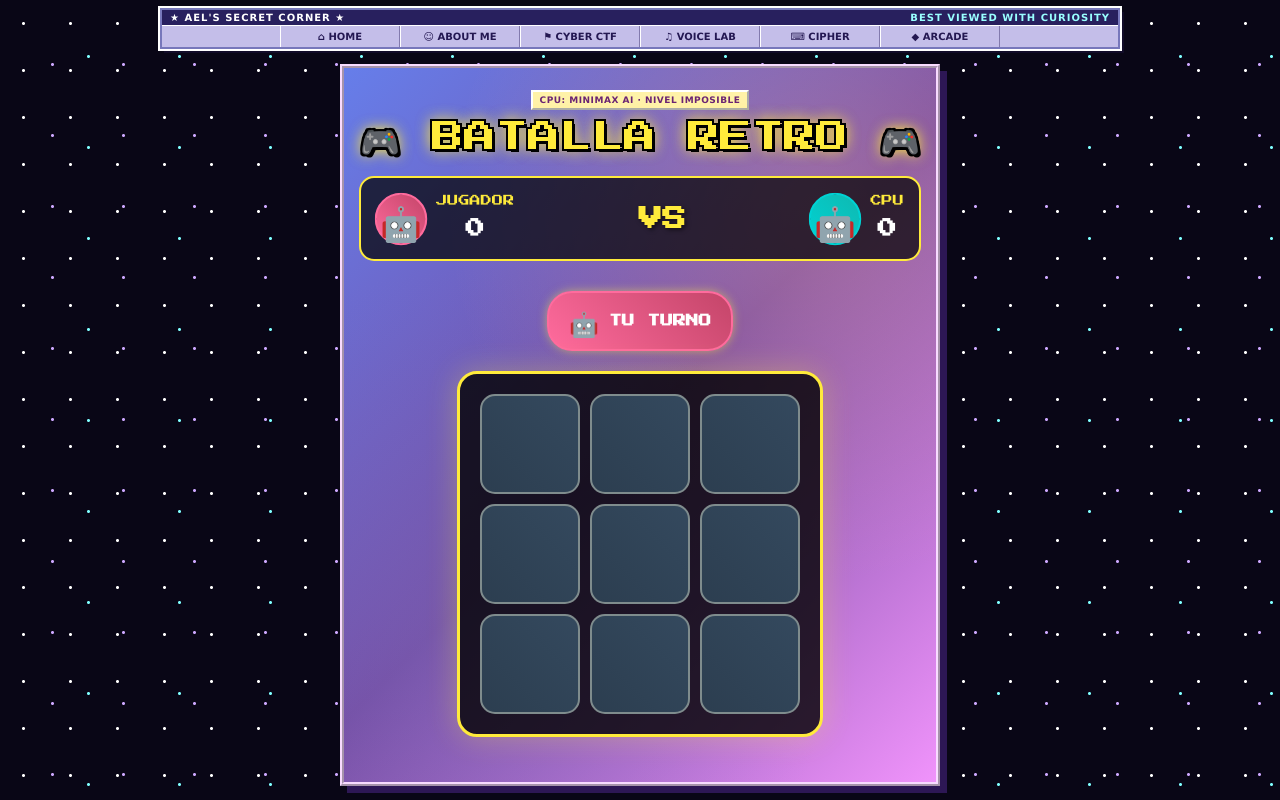
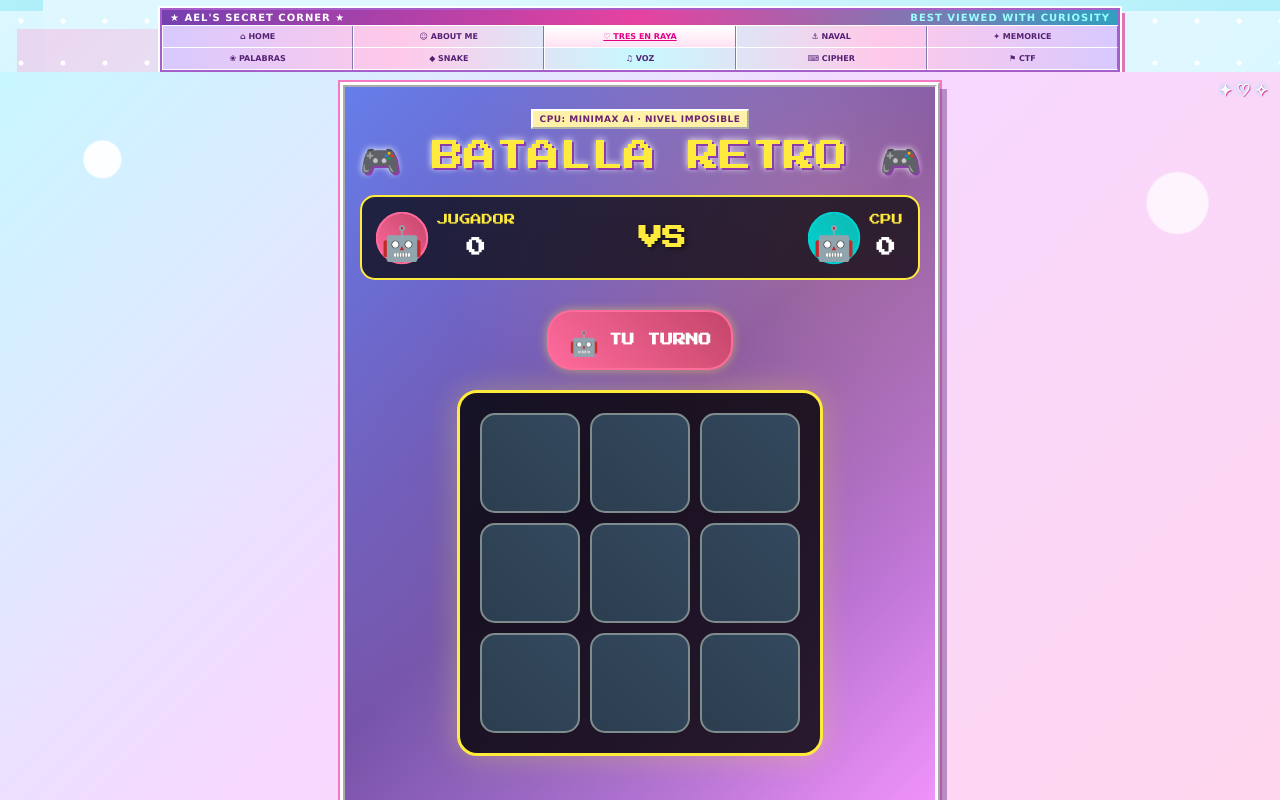
Before and after one commit to AelStGermain/Aelita, an Angular app: page /gato in a window 1280 px wide. Built offline with nearby package versions, Linux system fonts and the light colour scheme.

Commit message:
Unifica juegos con estética angel Y2K y completa navegación

```diff
--- a/src/app/app.component.html
+++ b/src/app/app.component.html
@@ -11,10 +11,14 @@
     <nav class="site-nav" [class.open]="isMenuOpen" aria-label="Navegación principal">
       <a routerLink="/" routerLinkActive="active" [routerLinkActiveOptions]="{exact:true}">⌂ HOME</a>
       <a routerLink="/about" routerLinkActive="active">☺ ABOUT ME</a>
-      <a routerLink="/ctf" routerLinkActive="active">⚑ CYBER CTF</a>
-      <a routerLink="/lector" routerLinkActive="active">♫ VOICE LAB</a>
+      <a routerLink="/gato" routerLinkActive="active">♡ TRES EN RAYA</a>
+      <a routerLink="/batalla-naval" routerLinkActive="active">⚓ NAVAL</a>
+      <a routerLink="/memorice" routerLinkActive="active">✦ MEMORICE</a>
+      <a routerLink="/palabras" routerLinkActive="active">❀ PALABRAS</a>
+      <a routerLink="/snake" routerLinkActive="active">◆ SNAKE</a>
+      <a routerLink="/lector" routerLinkActive="active">♫ VOZ</a>
       <a routerLink="/cipher" routerLinkActive="active">⌨ CIPHER</a>
-      <a routerLink="/snake" routerLinkActive="active">◆ ARCADE</a>
+      <a routerLink="/ctf" routerLinkActive="active">⚑ CTF</a>
     </nav>
   </header>
 
--- a/src/app/lector/lector.component.html
+++ b/src/app/lector/lector.component.html
@@ -1,4 +1,4 @@
-<div style="padding: 20px; background: #ff6b9d; color: white; text-align: center;">
+<div class="lector-container angel-window">
   <h1>🎤 LECTOR MÁGICO 🎤</h1>
   <p>Puntos: {{score}}</p>
   <h2>{{currentWord}}</h2>
--- a/src/styles.css
+++ b/src/styles.css
@@ -134,3 +134,31 @@ app-batalla-naval .instructions { margin-top:10px; padding:7px; border:2px inset
     box-shadow: 0 0 10px var(--retro-cyan), 0 0 20px var(--retro-cyan), 0 0 30px var(--retro-cyan);
   }
 }
+
+/* ANGEL WEB 2.0 — shared visual system for every game */
+:root { --angel-pink:#ff87c8; --angel-blue:#8de8f2; --angel-lilac:#b99af4; --angel-ink:#48256d; --angel-cream:#fffaff; }
+body { background-color:#dff8ff !important; background-image:radial-gradient(circle at center,#fff 0 2px,transparent 3px),linear-gradient(135deg,rgba(255,159,214,.38),transparent 38%),linear-gradient(315deg,rgba(104,225,240,.4),transparent 42%) !important; background-size:42px 42px,100% 100%,100% 100% !important; }
+.site-header { border-color:#a85ec9 !important; box-shadow:0 0 0 2px #fff,5px 5px 0 #df75b8 !important; }
+.site-header .header-strip { background:linear-gradient(90deg,#7640b0,#e642a0,#329fc0) !important; }
+.site-header .masthead { background:linear-gradient(180deg,#fff,#e2fbff 40%,#ffc9e8 52%,#ddcaff) !important; }
+.site-header .brand strong { color:#9b3fc4 !important; text-shadow:2px 2px #fff,3px 3px #69d9e7 !important; }
+.site-header .header-orb { filter:drop-shadow(0 0 4px #fff) saturate(1.5) !important; }
+.site-header .site-nav { display:grid !important; grid-template-columns:repeat(5,1fr); background:linear-gradient(90deg,#d8c9ff,#ffc9e9,#c8f8ff,#ffc9e9,#d8c9ff) !important; }
+.site-header .site-nav a { min-width:0 !important; padding:6px 3px !important; border-bottom:1px solid #fff; color:#552174 !important; font-size:8px !important; }
+.site-header .site-nav a.active,.site-header .site-nav a:hover { background:linear-gradient(#fff,#ffe1f3) !important; color:#e10086 !important; }
+
+app-gato,app-batalla-naval,app-memorice,app-palabras,app-snake,app-lector,app-cipher,app-ctf { position:relative; display:block; height:100%; min-height:0; padding:6px; overflow:auto; background:radial-gradient(circle at 8% 12%,rgba(255,255,255,.95) 0 18px,transparent 20px),radial-gradient(circle at 92% 18%,rgba(255,255,255,.72) 0 30px,transparent 32px),linear-gradient(135deg,#c8f7ff,#f8d8ff 48%,#ffd6ed); }
+app-gato::before,app-batalla-naval::before,app-memorice::before,app-palabras::before,app-snake::before,app-lector::before,app-cipher::before,app-ctf::before { content:'✦  ♡  ✧'; position:absolute; top:7px; right:12px; z-index:8; color:#fff; font:bold 16px Georgia,serif; text-shadow:1px 1px #e844a1,0 0 5px #69d9ef; pointer-events:none; }
+app-gato :is(.game-arena),app-batalla-naval :is(.game-container),app-memorice :is(.game-container),app-palabras :is(.juego-container),app-snake :is(.snake-arena),app-lector :is(.lector-container),app-cipher :is(.cipher-container),app-ctf :is(.ctf-container) { min-height:0 !important; margin:4px auto !important; border:5px ridge #fff !important; border-radius:0 !important; box-shadow:7px 7px 0 rgba(104,49,139,.45),0 0 0 2px #f37ac2 !important; }
+app-gato :is(h1,h2),app-batalla-naval :is(h1,h2),app-memorice :is(h1,h2),app-palabras :is(h1,h2),app-snake :is(h1,h2),app-lector :is(h1,h2) { text-shadow:2px 2px #8e3bac,0 0 7px #fff !important; }
+app-memorice .game-container { background:linear-gradient(135deg,#a78eee,#ff8fc8 48%,#78dce8) !important; }
+app-palabras .juego-container { background:linear-gradient(135deg,#a9eff8,#ffd1ec 55%,#d9c4ff) !important; color:#54306f !important; }
+app-snake .snake-arena { background:linear-gradient(135deg,#49408e,#b23d96 52%,#28a9bd) !important; }
+app-cipher .cipher-container { border-color:#fb8bd0 !important; background:linear-gradient(150deg,#120d25,#231044) !important; box-shadow:7px 7px #7bcfde,0 0 18px #ff7bc8 !important; }
+app-cipher .terminal-header,app-cipher .header-bar { background:linear-gradient(90deg,#7a3cb0,#e14b9f,#3aaec4) !important; }
+app-ctf .ctf-container { border-color:#8cebf2 !important; background:linear-gradient(135deg,#190d35,#32104c) !important; box-shadow:7px 7px #ef78bc,0 0 20px #7debf3 !important; }
+app-ctf .hacker-header { background:linear-gradient(90deg,#8e42bc,#df419d,#239eb9) !important; }
+app-gato button,app-batalla-naval button,app-memorice button,app-palabras button,app-snake button,app-lector button,app-cipher button,app-ctf button { border-radius:0 !important; border:3px outset #fff !important; box-shadow:none !important; }
+
+@media(max-width:650px){.site-header .site-nav{grid-template-columns:repeat(2,1fr) !important}.site-header .site-nav:not(.open){display:none !important}.site-header .site-nav.open{display:grid !important}.site-header .site-nav a{font-size:9px !important;padding:8px 3px !important}}
+@media(max-height:760px) and (min-width:651px){app-gato :is(.game-arena),app-batalla-naval :is(.game-container),app-memorice :is(.game-container),app-palabras :is(.juego-container),app-snake :is(.snake-arena),app-lector :is(.lector-container){zoom:.86}}
```
Also changed, not shown: 5 other files (tests, documents, lock files or other folders).
